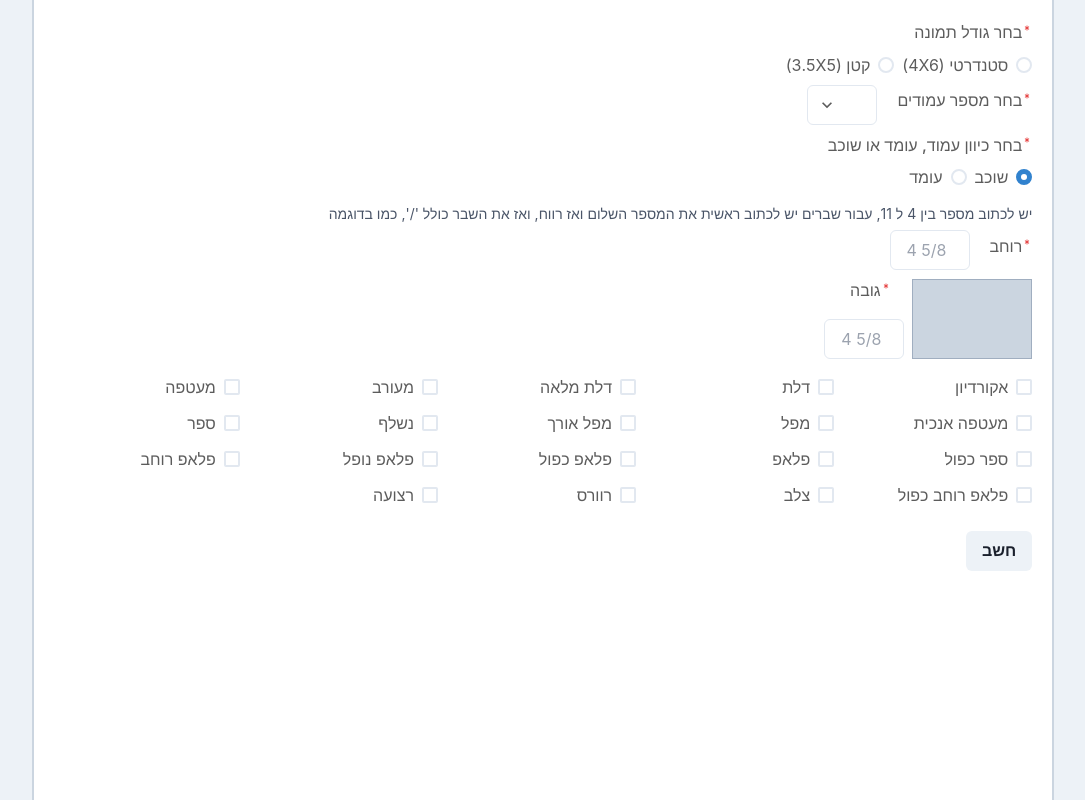
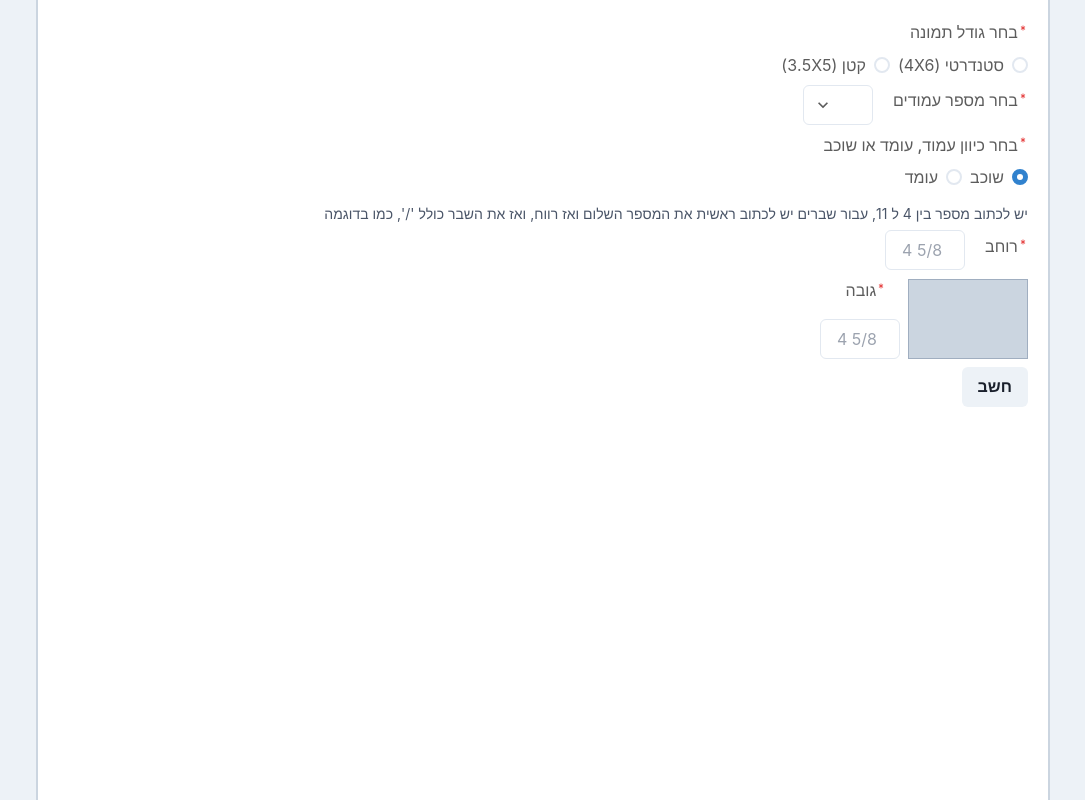
Before and after one commit to lrotberg/album-sizer, a React (Vite) app: page / in a window 1280 px wide. Shown: the whole page, without its empty margins (97-1182 px from the left). Built offline with nearby package versions, Linux system fonts and the light colour scheme.

Commit message:
refactor: Remove CheckboxGrid component from MainForm

```diff
--- a/src/components/MainForm.tsx
+++ b/src/components/MainForm.tsx
@@ -4,7 +4,6 @@ import { FieldValues, useForm } from "react-hook-form";
 import * as openings from "../classes";
 import { MainFormData, Page, PageOrientation, Photo } from "../interfaces";
 import words from "../words.ts";
-import CheckboxGrid from "./CheckboxGrid.tsx";
 import OrientationRadios from "./OrientationRadios";
 import PageCountSelect from "./PageCountSelect.tsx";
 import PageDimensions from "./PageDimensions.tsx";
@@ -53,12 +52,12 @@ const MainForm = () => {
           <PageCountSelect form={form} setPageCount={setPageCount} />
           <OrientationRadios form={form} setOrientation={setOrientation} />
           <PageDimensions form={form} page={page} setPage={setPage} orientation={orientation} />
-          <CheckboxGrid
+          {/* <CheckboxGrid
             form={form}
             checkboxes={checkboxes}
             setCheckboxes={setCheckboxes}
             sortedOpenings={sortedOpenings}
-          />
+          /> */}
           <FormControl>
             <Button type="submit">{words.calculate}</Button>
           </FormControl>
```
